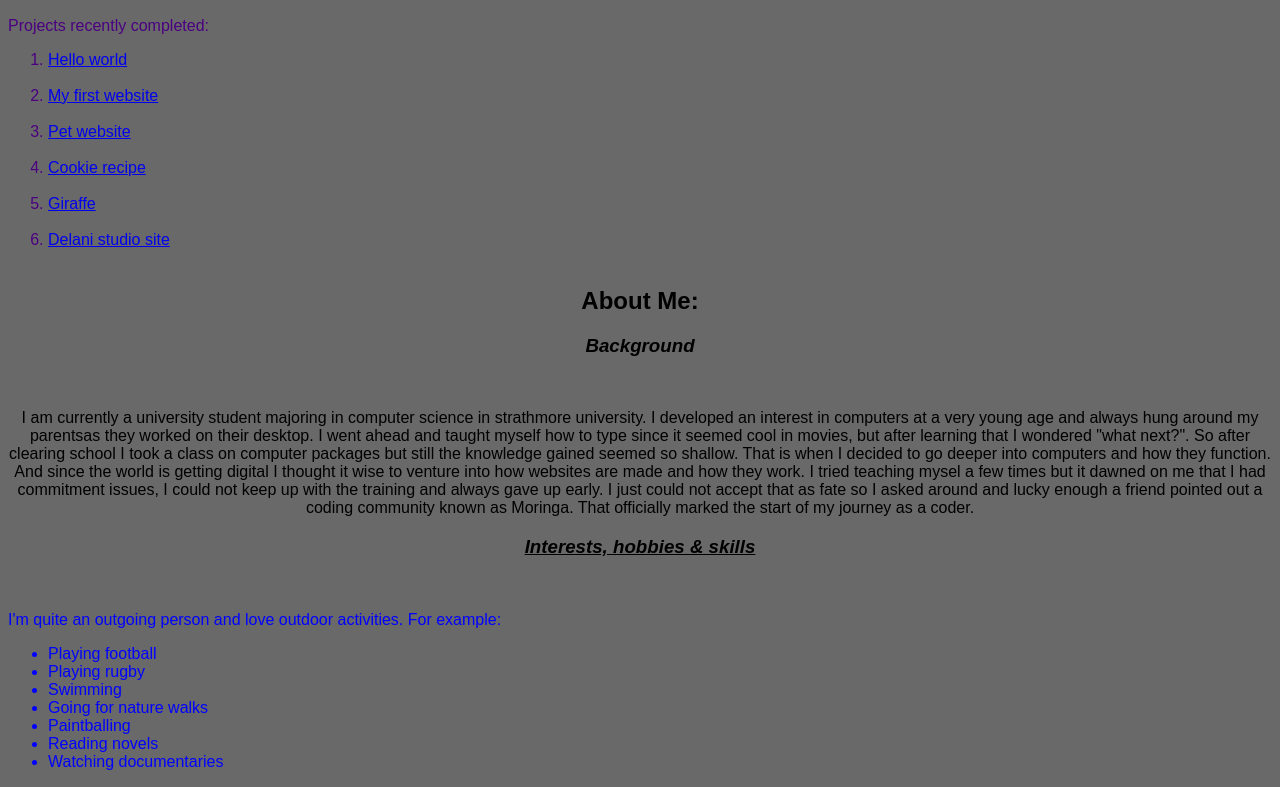
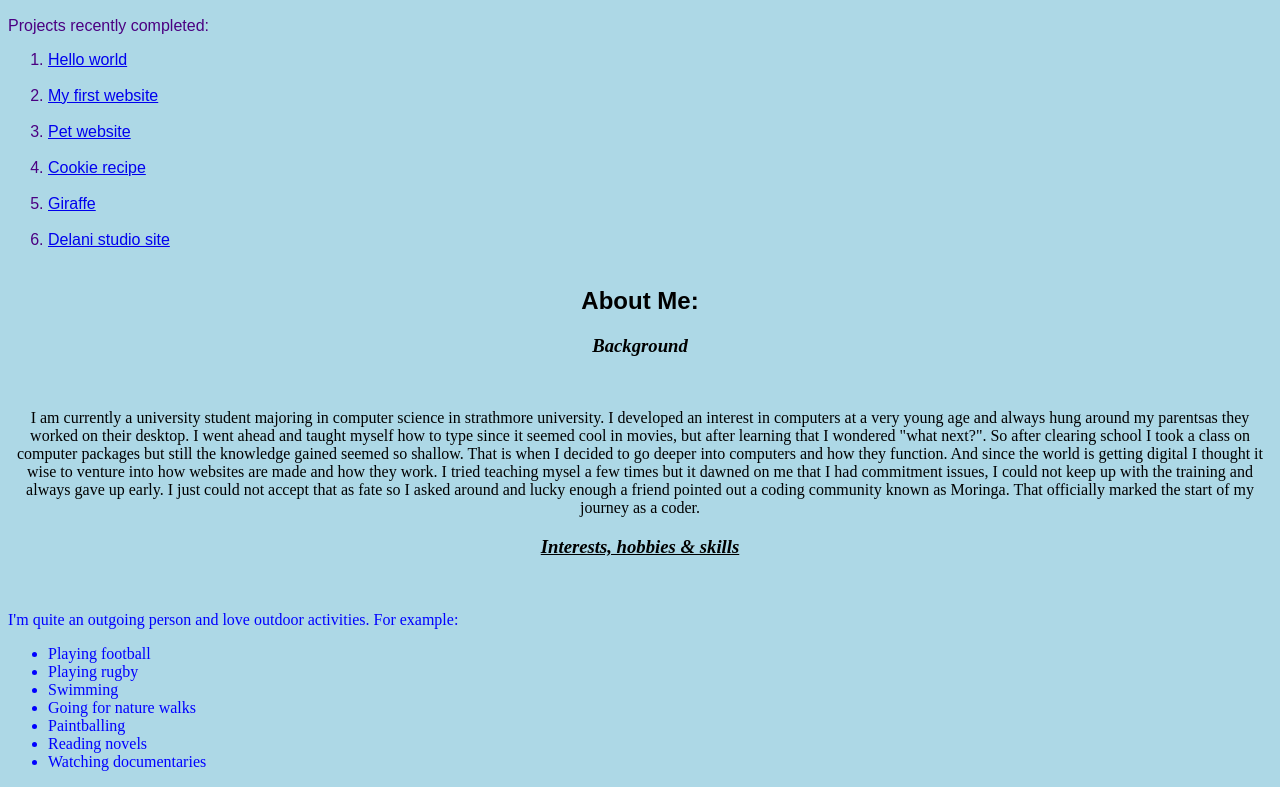
Before and after one commit to Hunch0/kairu.github.io, a plain HTML site: page index.html in a window 1280 px wide. Shown: the part 383-1170 px from the top of the page. Drawn offline with Linux system fonts and the light colour scheme.

Commit message:
add background color to body

```diff
--- a/css/style.css
+++ b/css/style.css
@@ -1,3 +1,8 @@
+body {
+  text-align: center;
+  font-family: sans-serif;
+  background-color: #ADD8E6;
+}
 nav {
   list-style-type: none;
   margin: 0;
@@ -10,18 +15,16 @@ nav a {
   padding: 8px;
   background-color: #dddddd;
 }
-body {
-  text-align: center;
-  font-family: sans-serif;
-  background-color: #696969;
+img{
+  width: 600px;
+  height: 300px;
 }
 .accomplishments{
   text-align: justify;
   color: indigo;
 }
-img{
-  width: 600px;
-  height: 300px;
+.me{
+  font-family: serif;
 }
 .hobbies{
   text-align: left;
```
